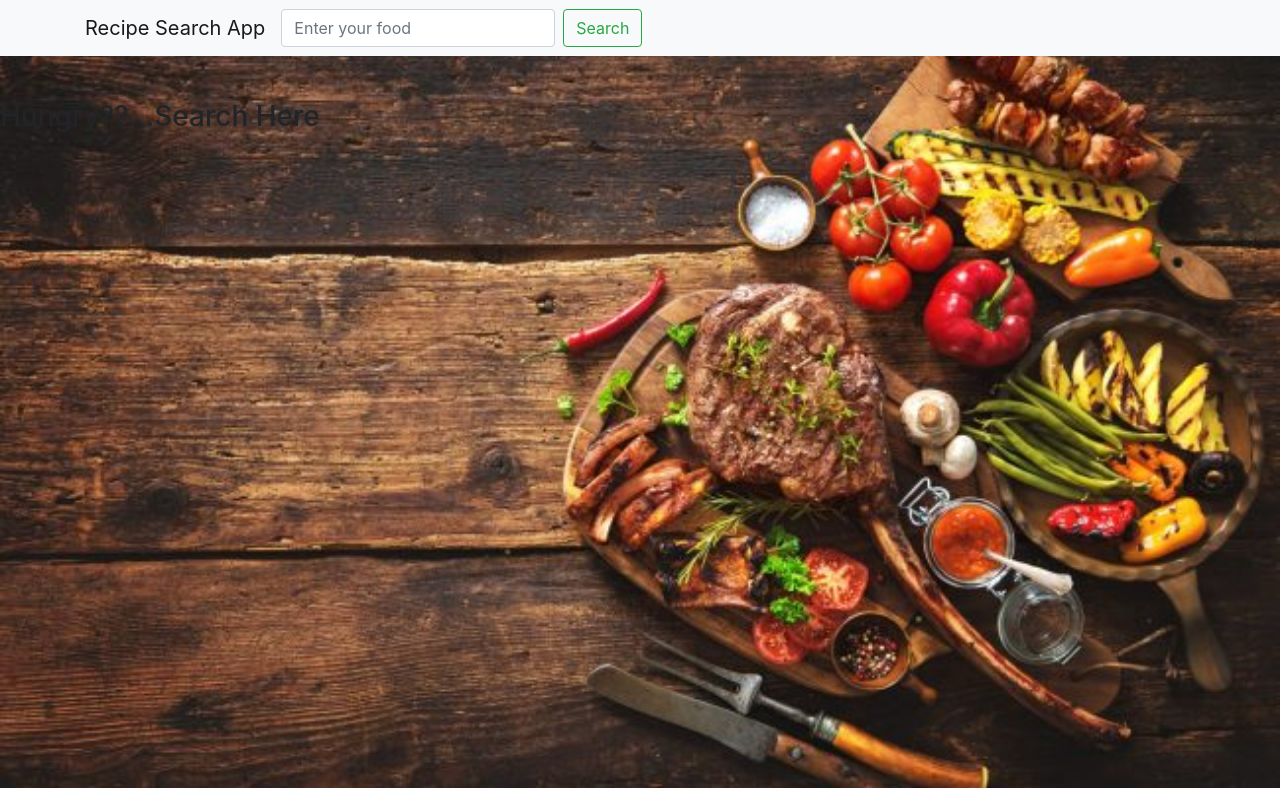
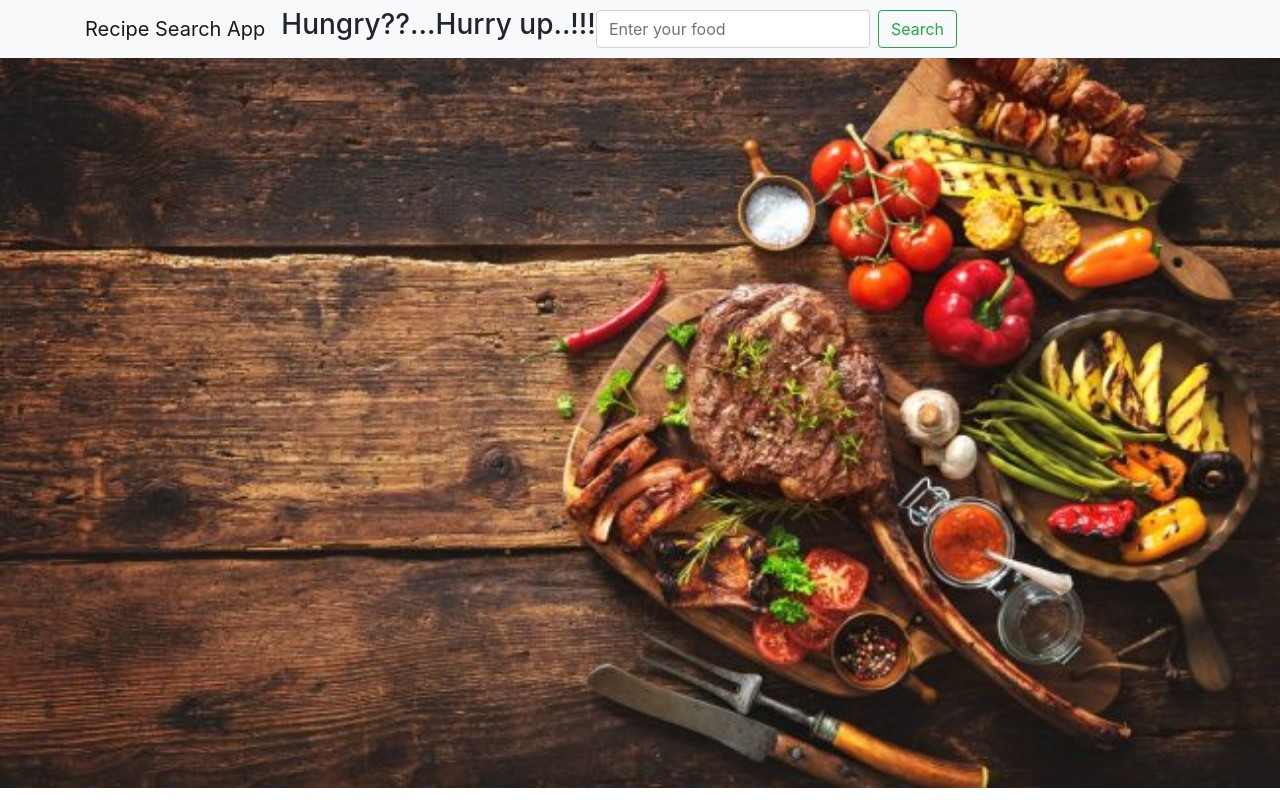
Before and after one commit to Amrapalipalkar/Recipe-Search, a plain HTML site: page index.html in a window 1280 px wide. Drawn offline with nearby package versions, Linux system fonts and the light colour scheme.

Commit message:
Update index.html

```diff
--- a/index.html
+++ b/index.html
@@ -11,7 +11,7 @@
 <body>
 
 <!-- Navaigation bar -->
-    <h3>Hungry??...Search Here</h3>
+
      <div class="container">
     <nav class="navbar fixed-top navbar-expand-lg navbar-light bg-light">
         <div class="container">
@@ -19,6 +19,7 @@
         <button class="navbar-toggler" type="button" data-toggle="collapse" data-target="#navbarSupportedContent" aria-controls="navbarSupportedContent" aria-expanded="false" aria-label="Toggle navigation">
           <span class="navbar-toggler-icon"></span>
         </button>
+             <h3>Hungry??...Hurry up..!!!</h3>
 
         <div class="collapse navbar-collapse" id="navbarSupportedContent">
 
```
